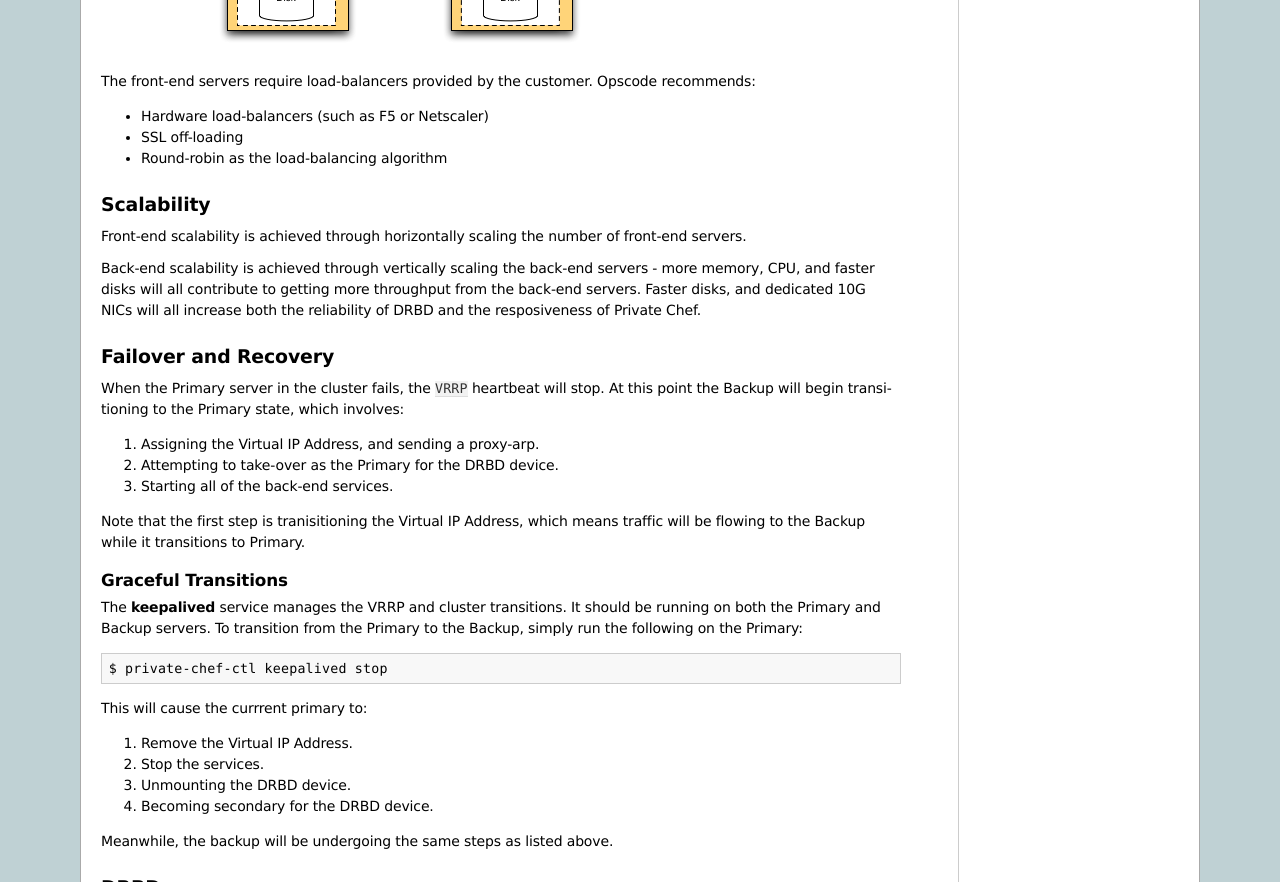
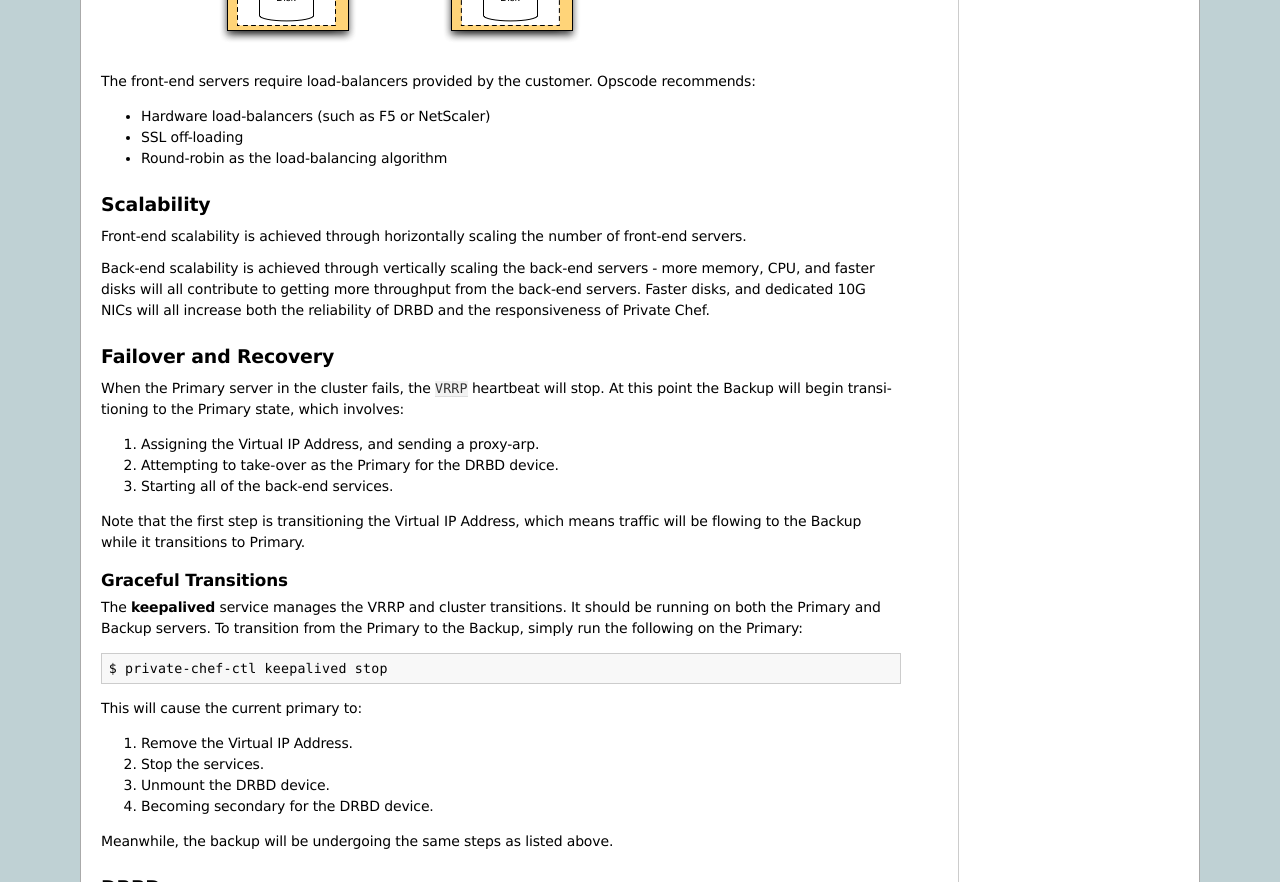
Before and after one commit to chef-boneyard/private-chef-administration, a Sphinx documentation site: the page built from source/administration/high_availability.rst, in a window 1280 px wide and 1400 px high, scrolled down 841 px. Shown: the part 152-1034 px from the top of the window. Built offline with Sphinx 7.4.7, drawn with Linux system fonts in a browser that asks for light colours.

Commit message:
spelling

```diff
--- a/source/administration/high_availability.rst
+++ b/source/administration/high_availability.rst
@@ -31,7 +31,7 @@ Under the hood, we achieve this failover through:
 
 The front-end servers require load-balancers provided by the customer. Opscode recommends:
 
-* Hardware load-balancers (such as F5 or Netscaler)
+* Hardware load-balancers (such as F5 or NetScaler)
 * SSL off-loading
 * Round-robin as the load-balancing algorithm
 
@@ -47,7 +47,7 @@ front-end servers.
 Back-end scalability is achieved through vertically scaling the back-end
 servers - more memory, CPU, and faster disks will all contribute to getting
 more throughput from the back-end servers. Faster disks, and dedicated 10G
-NICs will all increase both the reliability of DRBD and the resposiveness
+NICs will all increase both the reliability of DRBD and the responsiveness
 of Private Chef.
 
 .. index::
@@ -65,7 +65,7 @@ which involves:
 #. Attempting to take-over as the Primary for the DRBD device.
 #. Starting all of the back-end services.
 
-Note that the first step is tranisitioning the Virtual IP Address, which means
+Note that the first step is transitioning the Virtual IP Address, which means
 traffic will be flowing to the Backup while it transitions to Primary.
 
 .. index::
@@ -82,11 +82,11 @@ Primary to the Backup, simply run the following on the Primary:
 
   $ private-chef-ctl keepalived stop
 
-This will cause the currrent primary to:
+This will cause the current primary to:
 
 #. Remove the Virtual IP Address.
 #. Stop the services.
-#. Unmounting the DRBD device.
+#. Unmount the DRBD device.
 #. Becoming secondary for the DRBD device.
 
 Meanwhile, the backup will be undergoing the same steps as listed above.
```
